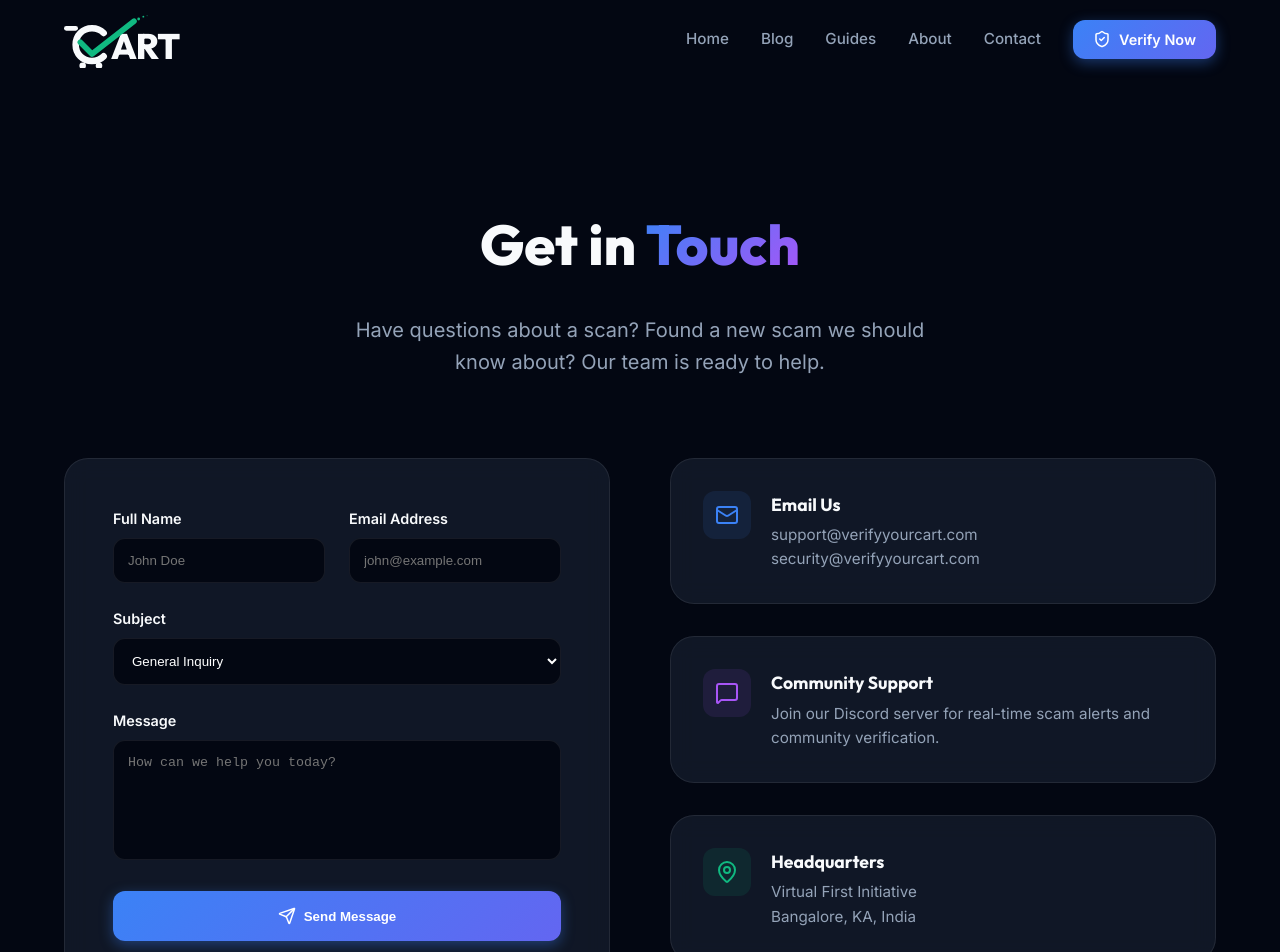
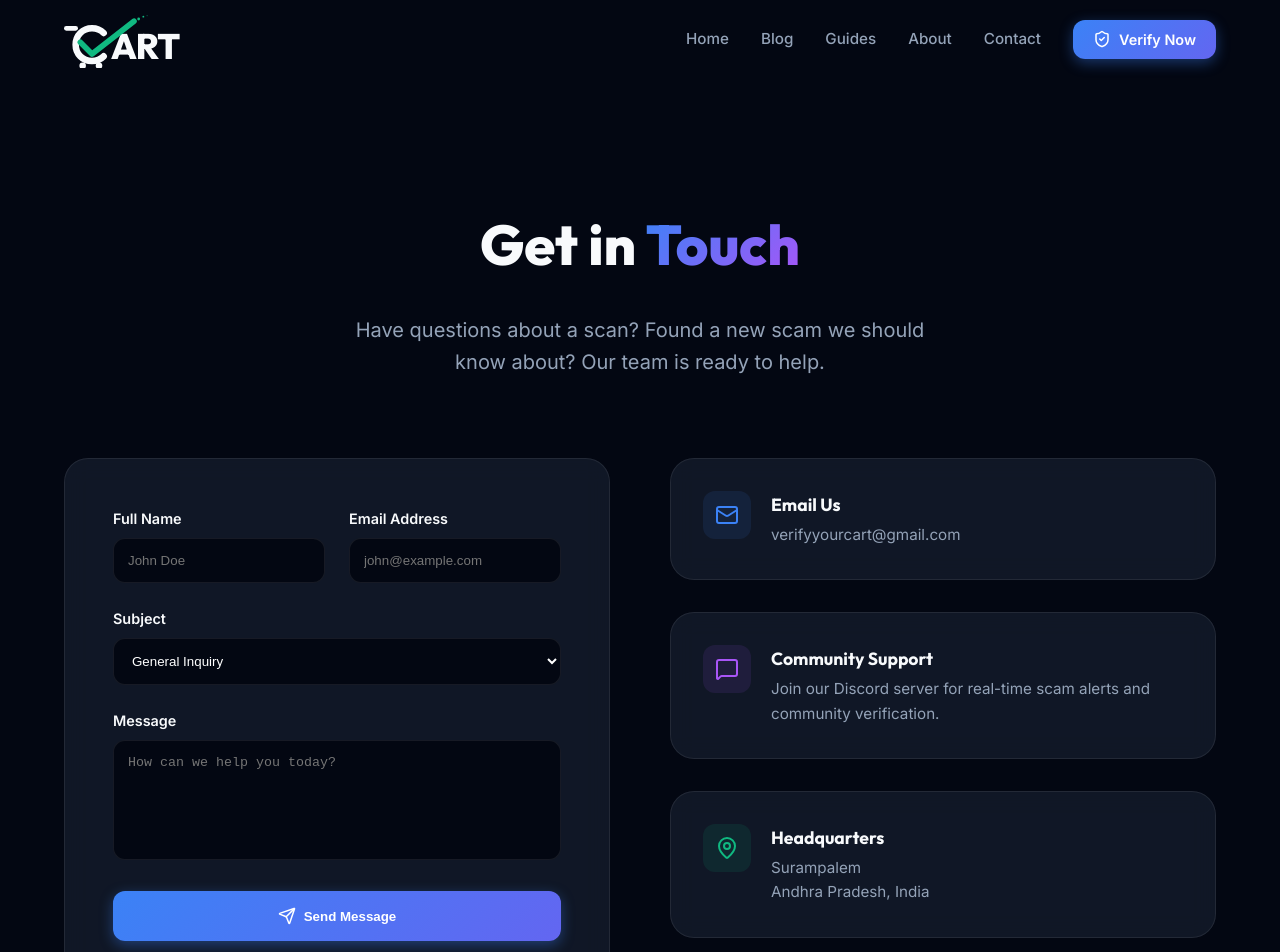
Before and after one commit to sakethvvv/verify-your-cart-v2, a Next.js app in the folder client/: page /contact in a window 1280 px wide. Shown: the top 952 px of the page. Built offline with nearby package versions, Linux system fonts and the light colour scheme.

Commit message:
Update contact information: verifyyourcart@gmail.com and Surampalem location

```diff
--- a/client/src/app/about/page.tsx
+++ b/client/src/app/about/page.tsx
@@ -75,7 +75,7 @@ export default function AboutPage() {
             Verify Your Cart started as a university project and has grown into a community-led movement for a safer internet. We are 100% independent and self-funded.
           </p>
           <div style={{ display: 'flex', justifyContent: 'center', gap: '16px' }}>
-            <a href="mailto:contact@verifyyourcart.com" className="btn btn-primary"><Mail size={18} /> Get in Touch</a>
+            <a href="mailto:verifyyourcart@gmail.com" className="btn btn-primary"><Mail size={18} /> Get in Touch</a>
             <a href="#" className="btn" style={{ background: 'var(--bg-color)', border: '1px solid var(--card-border)' }}><Code size={18} /> View Open Source</a>
           </div>
         </div>
--- a/client/src/app/contact/page.tsx
+++ b/client/src/app/contact/page.tsx
@@ -66,8 +66,7 @@ export default function ContactPage() {
                 </div>
                 <div>
                   <h4 style={{ fontSize: '1.1rem', fontWeight: 700, marginBottom: '4px' }}>Email Us</h4>
-                  <p style={{ color: 'var(--text-secondary)', fontSize: '0.95rem' }}>support@verifyyourcart.com</p>
-                  <p style={{ color: 'var(--text-secondary)', fontSize: '0.95rem' }}>security@verifyyourcart.com</p>
+                  <p style={{ color: 'var(--text-secondary)', fontSize: '0.95rem' }}>verifyyourcart@gmail.com</p>
                 </div>
               </div>
 
@@ -87,8 +86,8 @@ export default function ContactPage() {
                 </div>
                 <div>
                   <h4 style={{ fontSize: '1.1rem', fontWeight: 700, marginBottom: '4px' }}>Headquarters</h4>
-                  <p style={{ color: 'var(--text-secondary)', fontSize: '0.95rem' }}>Virtual First Initiative</p>
-                  <p style={{ color: 'var(--text-secondary)', fontSize: '0.95rem' }}>Bangalore, KA, India</p>
+                  <p style={{ color: 'var(--text-secondary)', fontSize: '0.95rem' }}>Surampalem</p>
+                  <p style={{ color: 'var(--text-secondary)', fontSize: '0.95rem' }}>Andhra Pradesh, India</p>
                 </div>
               </div>
 
--- a/client/src/app/privacy-policy/page.tsx
+++ b/client/src/app/privacy-policy/page.tsx
@@ -46,7 +46,7 @@ export default function PrivacyPolicy() {
             </ul>
 
             <h2>7. Contact Us</h2>
-            <p>If you have additional questions or require more information about our Privacy Policy, do not hesitate to contact us at privacy@verifyyourcart.com.</p>
+            <p>If you have additional questions or require more information about our Privacy Policy, do not hesitate to contact us at verifyyourcart@gmail.com.</p>
           </div>
         </div>
       </section>
```
